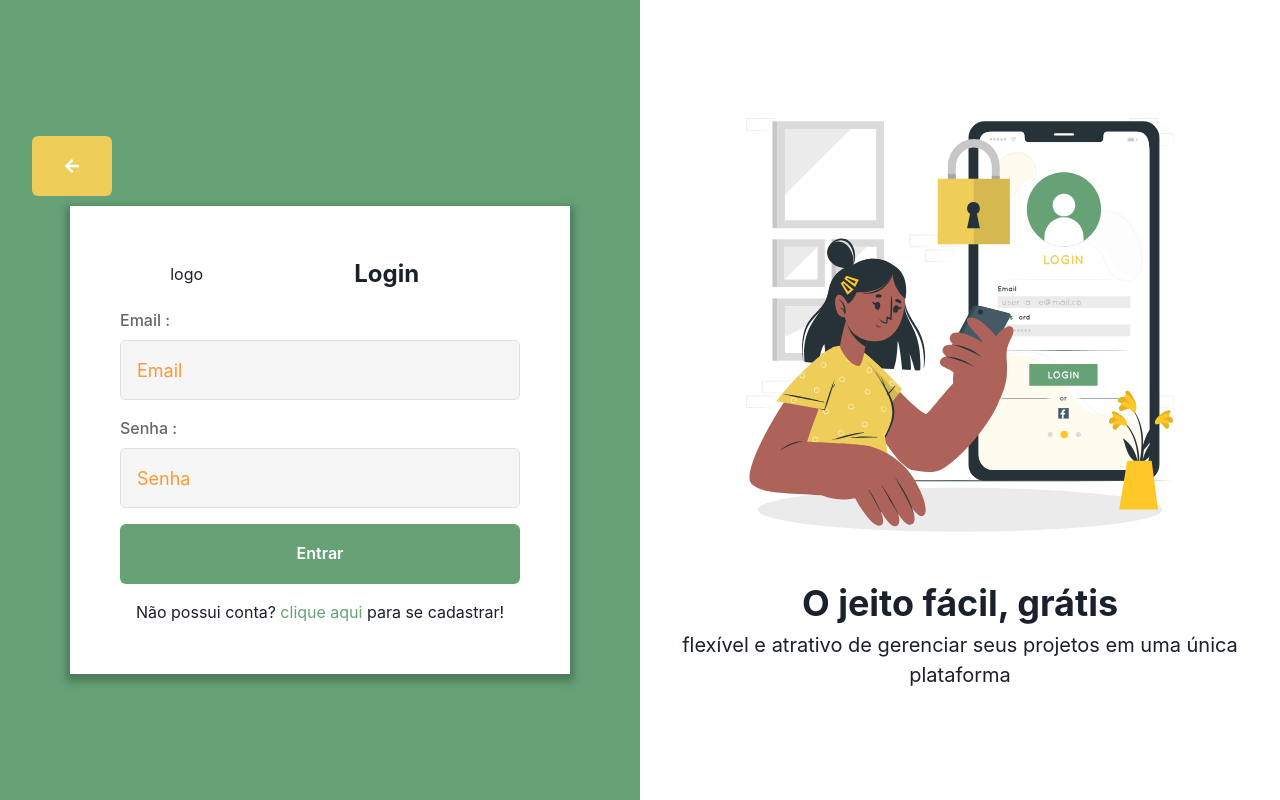
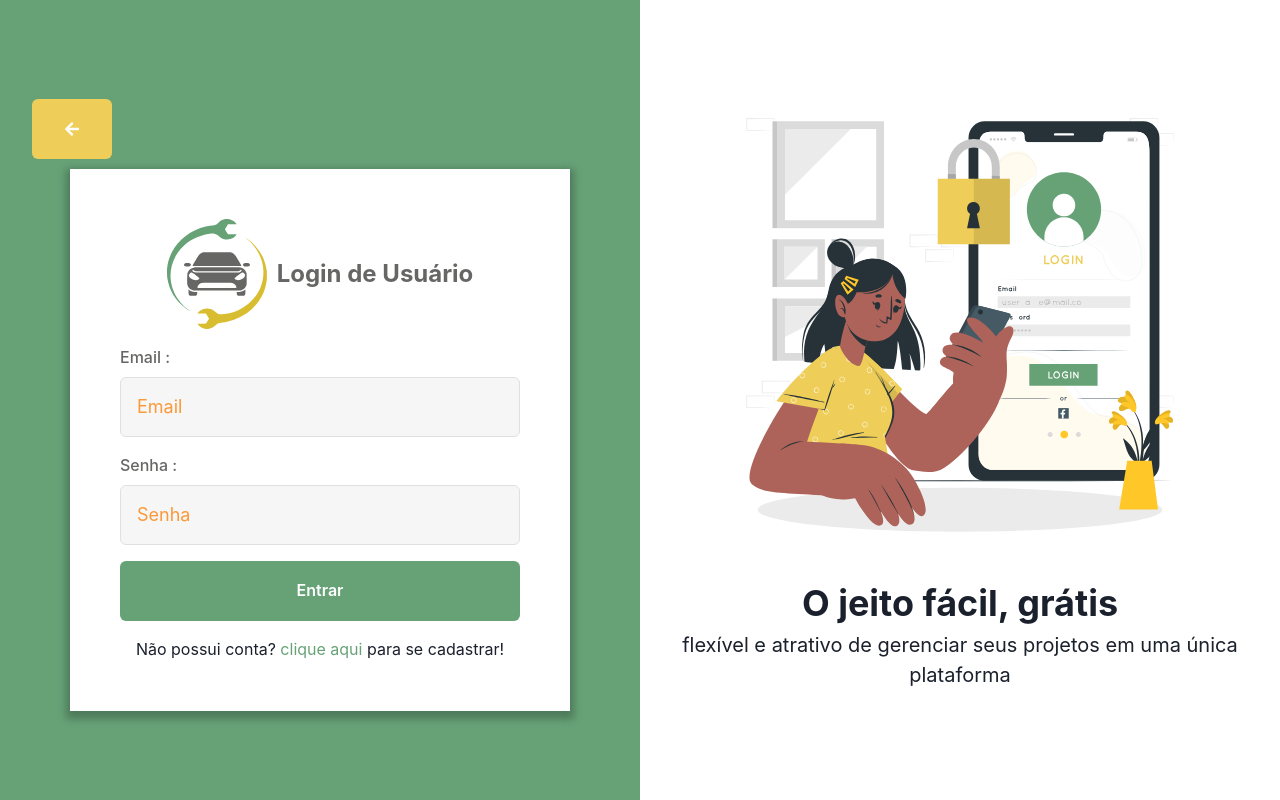
Before and after one commit to cricardolima/capstone-s6, a React (Create React App) app: page /login in a window 1280 px wide. Built offline with nearby package versions, Linux system fonts and the light colour scheme.

Commit message:
feat: with logo in page login

```diff
--- a/src/pages/Login/index.tsx
+++ b/src/pages/Login/index.tsx
@@ -10,6 +10,7 @@ import {
 import loginSvg from "../../assets/login.svg";
 import { ButtonBack } from "../../components/ButtonBack";
 import { Input } from "../../components/Input";
+import consertaLogo from "../../assets/logo.svg";
 
 import { Link } from "react-router-dom";
 
@@ -86,12 +87,19 @@ export const Login = () => {
             flexDirection={["column", "row", "row"]}
             margin="0 auto"
           >
-            <Flex flex="1" justifyContent="center" alignItems="center">
-              logo
-            </Flex>
-            <Flex flex="2" justifyContent="center">
-              <Text fontSize={["lg", "2xl", "2xl"]} fontWeight="bold">
-                Login
+            <Flex
+              flex="2"
+              justifyContent="center"
+              alignItems="center"
+              gridGap="10px"
+            >
+              <Img width="100px" src={consertaLogo} alt="Conserta meu carro" />
+              <Text
+                fontSize={["lg", "2xl", "2xl"]}
+                fontWeight="bold"
+                color="text"
+              >
+                Login de Usuário
               </Text>
             </Flex>
           </Flex>
```
